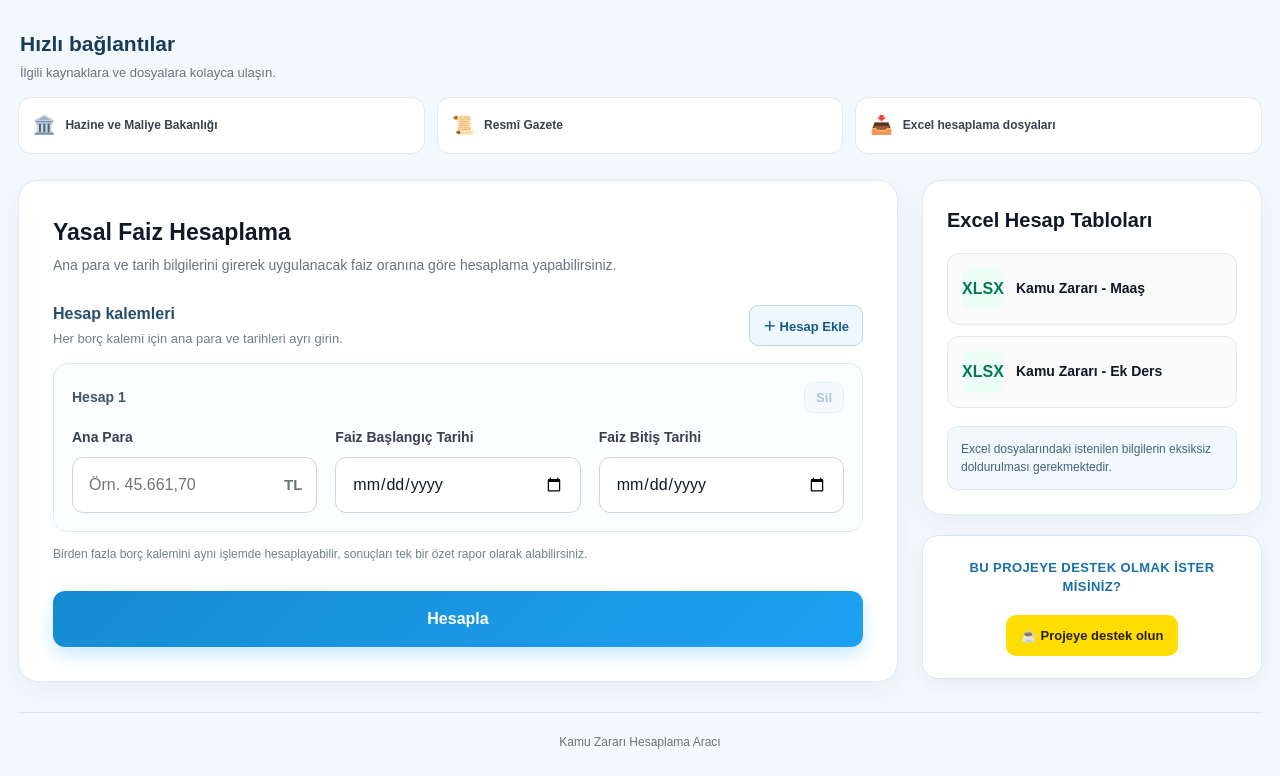
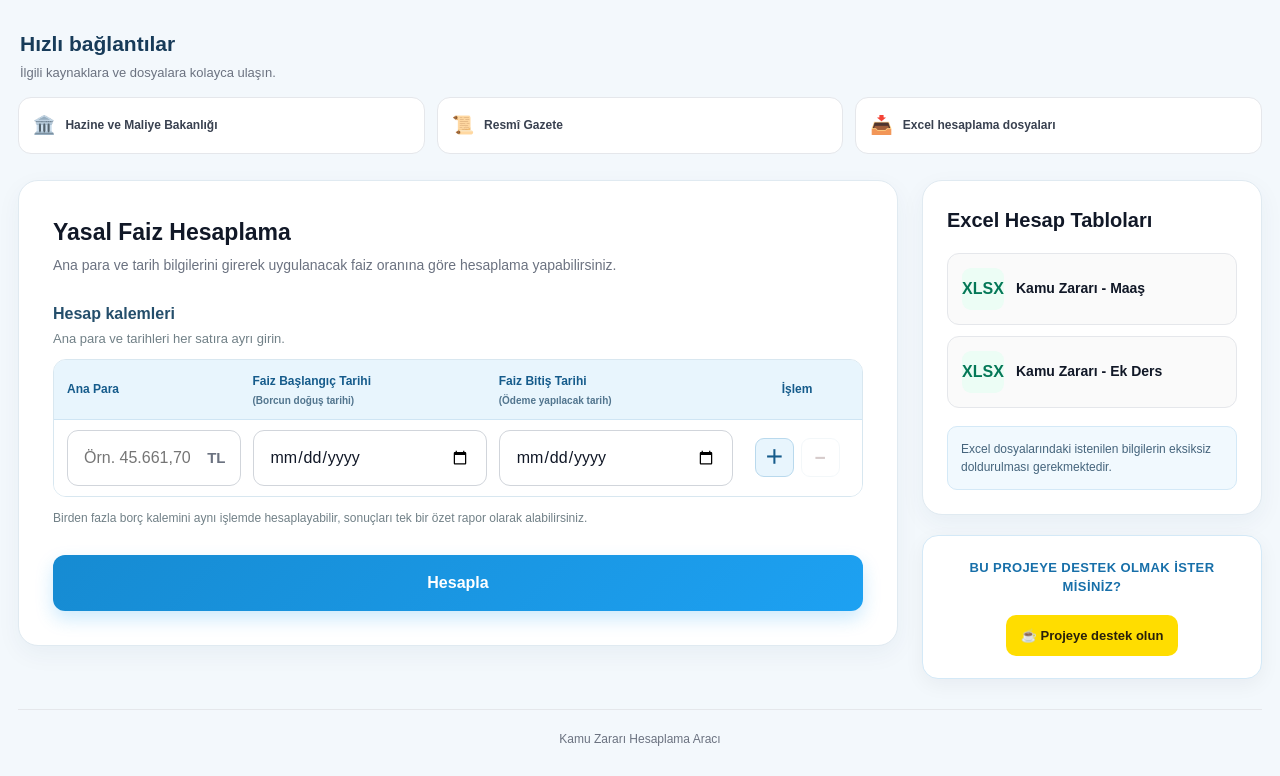
Before and after one commit to abstract-45/kzhesaplama, a plain HTML site: page index.html in a window 1280 px wide. Shown: the part 1101-1877 px from the top of the page. Drawn offline with nearby package versions, Linux system fonts and the light colour scheme.

Commit message:
Simplify multi-entry interest inputs into table rows

```diff
--- a/index.html
+++ b/index.html
@@ -1184,6 +1184,32 @@ body{background:#f3f8fc;color:var(--ink)}
 @media(max-width:850px){.hero{grid-template-columns:1fr;padding:24px;min-height:0}.hero-art{max-width:460px;width:100%;justify-self:center}}
 @media(max-width:600px){.hero{margin-top:12px;padding:21px 18px;gap:8px}.hero-art svg{max-height:210px}.hero-points{gap:6px}.hero-points span{font-size:10px}}
 
+
+/* TABLO GÖRÜNÜMLÜ ÇOKLU HESAP GİRİŞLERİ */
+.accounts-toolbar{margin-bottom:10px}
+.account-table-wrap{width:100%;overflow-x:auto;border:1px solid #d8e7f0;border-radius:13px;background:#fff}
+.account-table-head,.account-entry .account-fields{display:grid;grid-template-columns:minmax(150px,1fr) minmax(220px,1.35fr) minmax(220px,1.35fr) 104px;gap:12px;align-items:center}
+.account-table-head{padding:12px 13px;background:#e8f5fd;color:#155b8b;font-size:12px;font-weight:800;border-bottom:1px solid #cfe5f4}
+.account-table-head small{display:block;margin-top:4px;color:#52758e;font-size:10px;font-weight:600;line-height:1.3}
+.account-table-head .action-heading{text-align:center}
+#accountsContainer{min-width:760px}
+.account-entry{margin:0;padding:10px 13px;border:0;border-bottom:1px solid #e5eef4;border-radius:0;background:#fff}
+.account-entry:last-child{border-bottom:0}
+.account-entry .account-fields{gap:12px}
+.account-entry .field{margin:0;min-width:0}
+.account-entry .field input{width:100%;min-width:0}
+.account-entry .amount-wrap{width:100%}
+.account-entry .amount-wrap input{min-width:0}
+.account-entry .amount-symbol{flex:0 0 auto}
+.row-actions{display:flex;align-items:center;justify-content:center;gap:7px}
+.row-actions button{width:39px;height:39px;padding:0;display:inline-flex;align-items:center;justify-content:center;font-size:19px;line-height:1}
+.remove-account-btn{background:#fff;border-color:#d9e6ee;color:#7b5555}
+.remove-account-btn:disabled{opacity:.3}
+.add-account-btn{background:#e8f5fd;border-color:#b9d9ed;color:#155b8b}
+.add-account-btn:hover{background:#d9effc}
+@media(max-width:850px){.account-table-wrap{overflow-x:auto}.account-table-head,.account-entry .account-fields{grid-template-columns:minmax(145px,1fr) minmax(205px,1.2fr) minmax(205px,1.2fr) 94px;gap:9px}.account-table-head{font-size:11px}}
+@media print{.account-table-wrap{display:none!important}}
+
 </style>
 </head>
 
@@ -1323,16 +1349,23 @@ body{background:#f3f8fc;color:var(--ink)}
 
                 <!-- ÇOKLU HESAP GİRİŞLERİ -->
                 <div class="accounts-toolbar">
-                    <div><strong>Hesap kalemleri</strong><p>Her borç kalemi için ana para ve tarihleri ayrı girin.</p></div>
-                    <button type="button" class="add-account-btn" onclick="addAccount()">＋ Hesap Ekle</button>
+                    <div><strong>Hesap kalemleri</strong><p>Ana para ve tarihleri her satıra ayrı girin.</p></div>
                 </div>
-                <div id="accountsContainer">
-                    <div class="account-entry" data-account>
-                        <div class="account-entry-head"><strong class="account-number">Hesap 1</strong><button type="button" class="remove-account-btn" onclick="removeAccount(this)" disabled>Sil</button></div>
-                        <div class="account-fields">
-                            <div class="field"><label>Ana Para</label><div class="amount-wrap"><input type="text" class="account-principal" inputmode="decimal" placeholder="Örn. 45.661,70"><span class="amount-symbol">TL</span></div></div>
-                            <div class="field"><label>Faiz Başlangıç Tarihi</label><input type="date" class="account-start"></div>
-                            <div class="field"><label>Faiz Bitiş Tarihi</label><input type="date" class="account-end"></div>
+                <div class="account-table-wrap">
+                    <div class="account-table-head">
+                        <div>Ana Para</div>
+                        <div>Faiz Başlangıç Tarihi <small>(Borcun doğuş tarihi)</small></div>
+                        <div>Faiz Bitiş Tarihi <small>(Ödeme yapılacak tarih)</small></div>
+                        <div class="action-heading">İşlem</div>
+                    </div>
+                    <div id="accountsContainer">
+                        <div class="account-entry" data-account>
+                            <div class="account-fields">
+                                <div class="field"><div class="amount-wrap"><input type="text" class="account-principal" inputmode="decimal" placeholder="Örn. 45.661,70"><span class="amount-symbol">TL</span></div></div>
+                                <div class="field"><input type="date" class="account-start" aria-label="Faiz Başlangıç Tarihi (Borcun doğuş tarihi)"></div>
+                                <div class="field"><input type="date" class="account-end" aria-label="Faiz Bitiş Tarihi (Ödeme yapılacak tarih)"></div>
+                                <div class="row-actions"><button type="button" class="add-account-btn" onclick="addAccount()" aria-label="Satır ekle">＋</button><button type="button" class="remove-account-btn" onclick="removeAccount(this)" aria-label="Bu satırı sil" disabled>−</button></div>
+                            </div>
                         </div>
                     </div>
                 </div>
@@ -1664,13 +1697,13 @@ function dateToString(date) {
 ===================================================== */
 
 function addAccount(){
- const c=document.getElementById("accountsContainer"),n=c.querySelectorAll("[data-account]").length+1,e=document.createElement("div");
+ const c=document.getElementById("accountsContainer"),e=document.createElement("div");
  e.className="account-entry";e.setAttribute("data-account","");
- e.innerHTML=`<div class="account-entry-head"><strong class="account-number">Hesap ${n}</strong><button type="button" class="remove-account-btn" onclick="removeAccount(this)">Sil</button></div><div class="account-fields"><div class="field"><label>Ana Para</label><div class="amount-wrap"><input type="text" class="account-principal" inputmode="decimal" placeholder="Örn. 45.661,70"><span class="amount-symbol">TL</span></div></div><div class="field"><label>Faiz Başlangıç Tarihi</label><input type="date" class="account-start"></div><div class="field"><label>Faiz Bitiş Tarihi</label><input type="date" class="account-end"></div></div>`;
- c.appendChild(e);refreshAccountLabels();
-}
-function removeAccount(button){const all=document.querySelectorAll("#accountsContainer [data-account]");if(all.length<=1)return;button.closest("[data-account]").remove();refreshAccountLabels();}
-function refreshAccountLabels(){const all=document.querySelectorAll("#accountsContainer [data-account]");all.forEach((e,i)=>{e.querySelector(".account-number").textContent="Hesap "+(i+1);e.querySelector(".remove-account-btn").disabled=all.length===1;});}
+ e.innerHTML=`<div class="account-fields"><div class="field"><div class="amount-wrap"><input type="text" class="account-principal" inputmode="decimal" placeholder="Örn. 45.661,70"><span class="amount-symbol">TL</span></div></div><div class="field"><input type="date" class="account-start" aria-label="Faiz Başlangıç Tarihi (Borcun doğuş tarihi)"></div><div class="field"><input type="date" class="account-end" aria-label="Faiz Bitiş Tarihi (Ödeme yapılacak tarih)"></div><div class="row-actions"><button type="button" class="add-account-btn" onclick="addAccount()" aria-label="Satır ekle">＋</button><button type="button" class="remove-account-btn" onclick="removeAccount(this)" aria-label="Bu satırı sil">−</button></div></div>`;
+ c.appendChild(e);refreshAccountRows();e.querySelector(".account-principal").focus();
+}
+function removeAccount(button){const all=document.querySelectorAll("#accountsContainer [data-account]");if(all.length<=1)return;button.closest("[data-account]").remove();refreshAccountRows();}
+function refreshAccountRows(){const all=document.querySelectorAll("#accountsContainer [data-account]");all.forEach(e=>{e.querySelector(".remove-account-btn").disabled=all.length===1;});}
 function calculateSingleInterest(principal,start,end){
  let cursor=new Date(start),interest=0,daysTotal=0;
  while(cursor<end){
```
